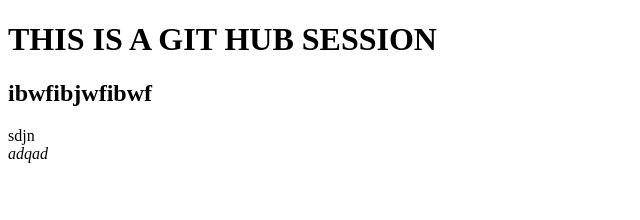
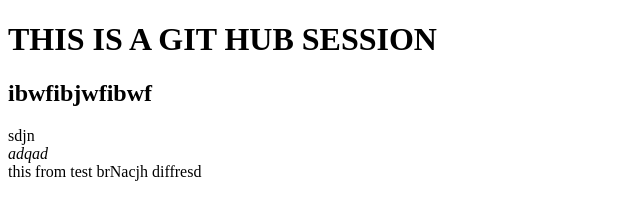
Before and after one commit to dilusharadeeshan/GitHub-session, a plain HTML site: page index.html in a window 1280 px wide. Shown: the whole page, without its empty margins (0-640 px from the left). Drawn offline with Linux system fonts and the light colour scheme.

Commit message:
test branch eke editak demma

```diff
--- a/index.html
+++ b/index.html
@@ -13,3 +13,6 @@
 
 sdjn
 <address>adqad</address>
+
+
+this from test brNacjh diffresd
```
